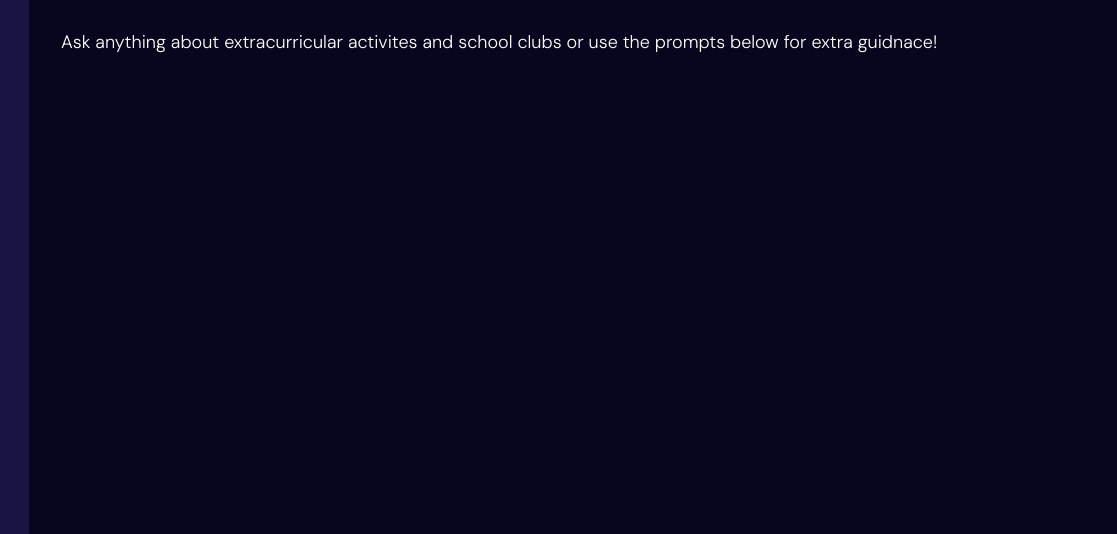
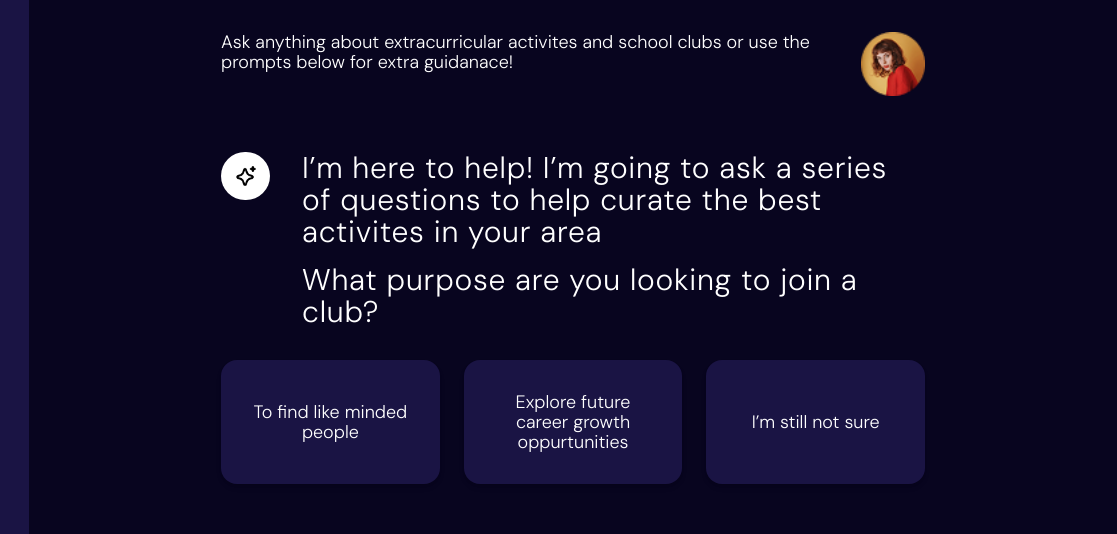
Before and after one commit to ninaxle/YAAN, a website built with Vite: page src/ask.html in a window 1280 px wide. Shown: the top 534 px of the page, 163-1280 px from the left. Built offline with nearby package versions, Linux system fonts and the light colour scheme; files whose address does not match are found by name.

Commit message:
ask page done?

```diff
--- a/src/ask.html
+++ b/src/ask.html
@@ -37,7 +37,7 @@
                         <a href="#" class="text-white">Settings</a>
                     </li>
                     <li class="flex items-center gap-4">
-                        <img src="avatar.png" class="w-12 h-12 rounded-full">
+                        <img src="avatar.png" class="w-6 h-6 rounded-full">
                         <a href="#" class="text-white">Jane Doe</a>
                     </li>
                 </div>
@@ -45,15 +45,37 @@
         </nav>
 
         <!-- Main Content -->
-        <section class="flex-1 flex flex-col ml-48 md:py-8 md:px-8">
-            <div class="flex-1 flex flex-col">
-                <h5 class="mb-8">Ask anything about extracurricular activites and school clubs or use the prompts below
-                    for extra guidnace!</h5>
-
+        <section class="flex-1 flex flex-col ml-48 md:py-8 px-48 gap-8">
+            <!-- Main Content Wrapper -->
+            <div class="flex-1">
+                <div class="flex justify-center">
+                    <h5 class="mb-8">Ask anything about extracurricular activites and school clubs or use the prompts below
+                        for extra guidanace!</h5>
+                    <img src="avatar.png" class="w-16 h-16">
+                </div>
+                <div class="flex justify-center gap-8 pt-12">
+                    <div class="flex w-28 h-12 bg-white rounded-full justify-center items-center">
+                        <img src="sparkle.png" class="w-6 h-6">
+                    </div>
+                    <div>
+                        <h3 class="pb-4">I’m here to help! I’m going to ask a series of questions to help curate the best activites in your area</h3>
+                        <h3>What purpose are you looking to join a club?</h3>
+                    </div>
+                </div>
+                <div class="flex gap-6 justify-between mb-8 pt-8">
+                    <a href="ask.html" class="bg-[#1A1444] rounded-2xl p-8 shadow-md w-1/3 flex items-center justify-center hover:bg-white hover:text-[#1A1444] hover:font-semibold">
+                        <h5 class="text-center">To find like minded people</h5>
+                    </a>
+                    <div class="bg-[#1A1444] rounded-2xl p-8 shadow-md w-1/3 flex items-center justify-center">
+                        <h5 class="text-center">Explore future career growth oppurtunities</h5>
+                    </div>
+                    <div class="bg-[#1A1444] rounded-2xl p-8 shadow-md w-1/3 flex items-center justify-center">
+                        <h5 class="text-center">I’m still not sure</h5>
+                    </div>
+                </div>
             </div>
 
-                    <!-- bar  -->
-
+            <!-- Bar Section -->
             <div class="w-full">
                 <div class="flex justify-center items-center w-full">
                     <div class="flex w-full">
@@ -77,7 +99,7 @@
                     </div>
                 </div>
             </div>
-
         </section>
     </div>
 </body>
+</html>
```
